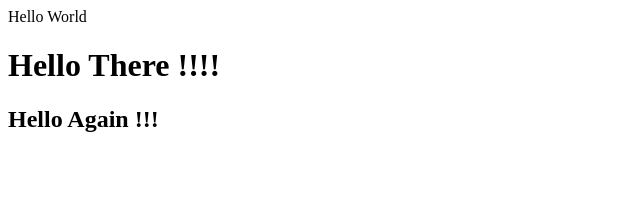
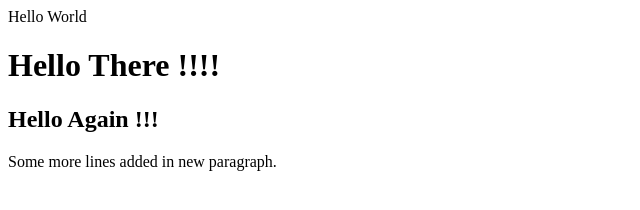
Before and after one commit to svyahalkar/hello-world, a plain HTML site: page index.html in a window 1280 px wide. Shown: the whole page, without its empty margins (0-640 px from the left). Drawn offline with Linux system fonts and the light colour scheme.

Commit message:
Added Paragraph line

```diff
--- a/index.html
+++ b/index.html
@@ -2,4 +2,5 @@
 <body>
 	<H1>Hello There !!!!</H1>
 	<h2> Hello Again !!!</h2>
+<p> Some more lines added in new paragraph. </p>
 </body>
```
